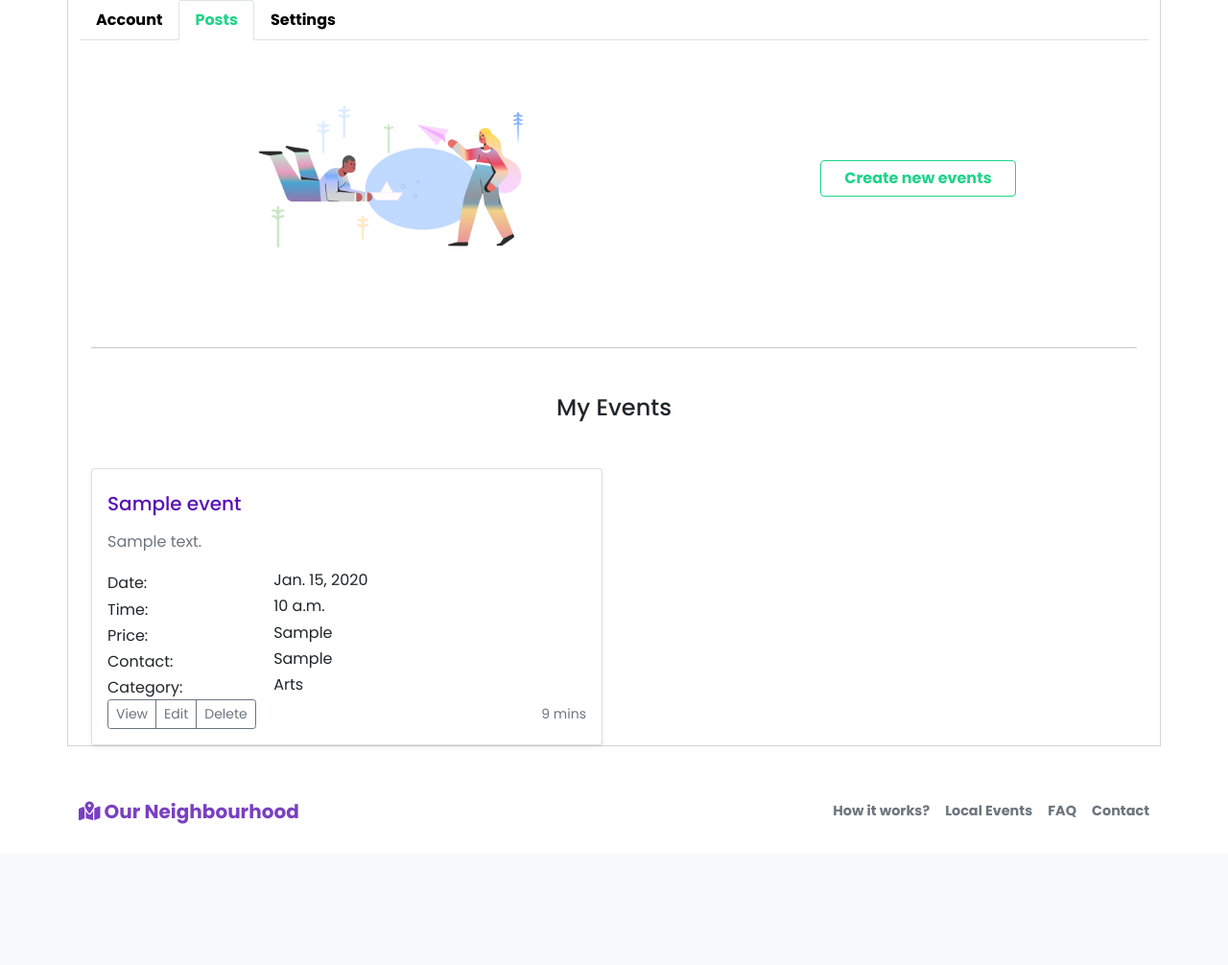
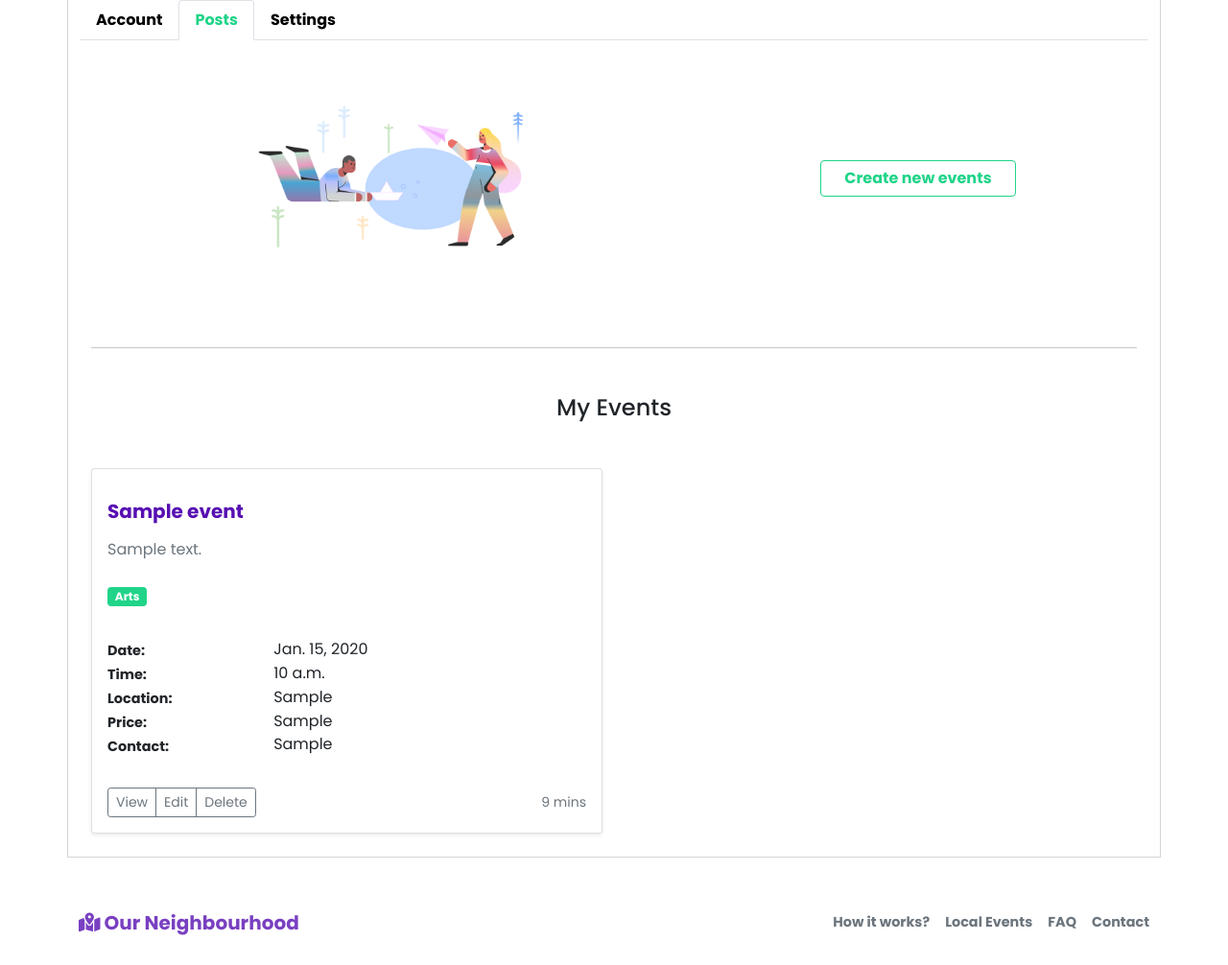
Before and after one commit to stef-cruz/our_neighbourhood, a Django app: page /profile/ in a window 1280 px wide, after a click on "Posts". Shown: the part 207-1213 px from the top of the page at 96% size. Before the commit the page ends 1066 px from the top, so only its background shows below. Run offline with Django 3.2, Linux system fonts and the light colour scheme; a user stored in the database is signed in; tables that the repository leaves empty hold one stand-in row (values such as "Sample post"); grey boxes marked "Sample" are stand-in pictures; style sheets or scripts are compiled from the project's sources; some libraries are stand-ins or nearby versions.

Commit message:
Add event location to events model and style card

```diff
--- a/events/models.py
+++ b/events/models.py
@@ -23,6 +23,7 @@ class Event(models.Model):
     description = models.CharField(max_length=1000, blank=False, null=True)
     event_date = models.DateField(blank=False, null=True)
     event_time = models.TimeField(max_length=50, blank=False, null=True)
+    event_location = models.CharField(max_length=150, blank=False, null=True)
     event_price = models.CharField(max_length=50, blank=False, null=True)
     event_contact = models.CharField(max_length=100, blank=False, null=True)
     event_category = models.CharField(max_length=100, default='Arts', choices=EVENTS_CATEGORY)
--- a/profiles/templates/profiles/profile-posts.html
+++ b/profiles/templates/profiles/profile-posts.html
@@ -16,48 +16,56 @@
 
     <!-- User's events -->
     <h4 class="text-center page-header">My Events</h4>
-    <div class="row row-cols-1 row-cols-md-2 g-4">
+    <div class="row row-cols-1 row-cols-md-2 g-4 mb-4">
         {% for event in events %}
         <div class="col">
             <div class="card shadow-sm h-100 card-content">
                 <div class="card-body">
                     <!-- Event title -->
-                    <h5 class="card-title card-content__title py-2">{{ event.title }}</h5>
+                    <h5 class="card-title card-content__title my-3 fw-bolder">{{ event.title }}</h5>
+
                     <!-- Event description -->
                     <p class="card-text text-muted">{{ event.description }}</p>
+
+                    <!-- Event category -->
+                    <p class="pt-2"><span class="badge card-content__badge">{{ event.event_category }}</span></p>
+
                     <!-- Event details -->
-                    <div class="card-content__key">
+                    <div class="py-3">
+                        <div class="card-content__key fw-bolder">
                             <p>Date:</p>
                         </div>
                         <div class="card-content__value">
                             <p>{{ event.event_date }}</p>
                         </div>
-                     <div class="card-content__key">
+                        <div class="card-content__key fw-bolder">
                             <p>Time:</p>
                         </div>
                         <div class="card-content__value">
                             <p>{{ event.event_time }}</p>
                         </div>
-                    <div class="card-content__key">
+                        <div class="card-content__key fw-bolder">
+                            <p>Location:</p>
+                        </div>
+                        <div class="card-content__value">
+                            <p>{{ event.event_location }}</p>
+                        </div>
+                        <div class="card-content__key fw-bolder">
                             <p>Price:</p>
                         </div>
                         <div class="card-content__value">
                             <p>{{ event.event_price }}</p>
                         </div>
-                     <div class="card-content__key">
+                        <div class="card-content__key fw-bolder">
                             <p>Contact:</p>
                         </div>
                         <div class="card-content__value">
                             <p>{{ event.event_contact }}</p>
                         </div>
-                    <div class="card-content__key">
-                        <p>Category:</p>
                     </div>
-                    <div class="card-content__value">
-                        <p>{{ event.event_category }}</p>
-                    </div>
+
                     <!-- Card buttons -->
-                    <div class="d-flex justify-content-between align-items-center">
+                    <div class="d-flex justify-content-between align-items-center pt-3">
                         <div class="btn-group">
                             <button type="button" class="btn btn-sm btn-outline-secondary">View</button>
                             <button type="button" class="btn btn-sm btn-outline-secondary">Edit</button>
--- a/static/css/_card.scss
+++ b/static/css/_card.scss
@@ -2,6 +2,11 @@
   &__title {
     color: $prim-colour;
   }
+
+  &__badge {
+    background-color: $sec-colour;
+  }
+
   &__key,
   &__value {
     padding-right: 0.8rem;
@@ -18,6 +23,7 @@
     margin-right: 1.2rem;
     padding-top: 0.2rem;
     vertical-align: top;
+    font-size: 0.9rem;
   }
 
   &__value {
```
Also changed, not shown: events/forms.py (+7 -0 lines), events/migrations/0006_event_event_location.py (added). Lines whose indentation alone changed are shown as unchanged.
